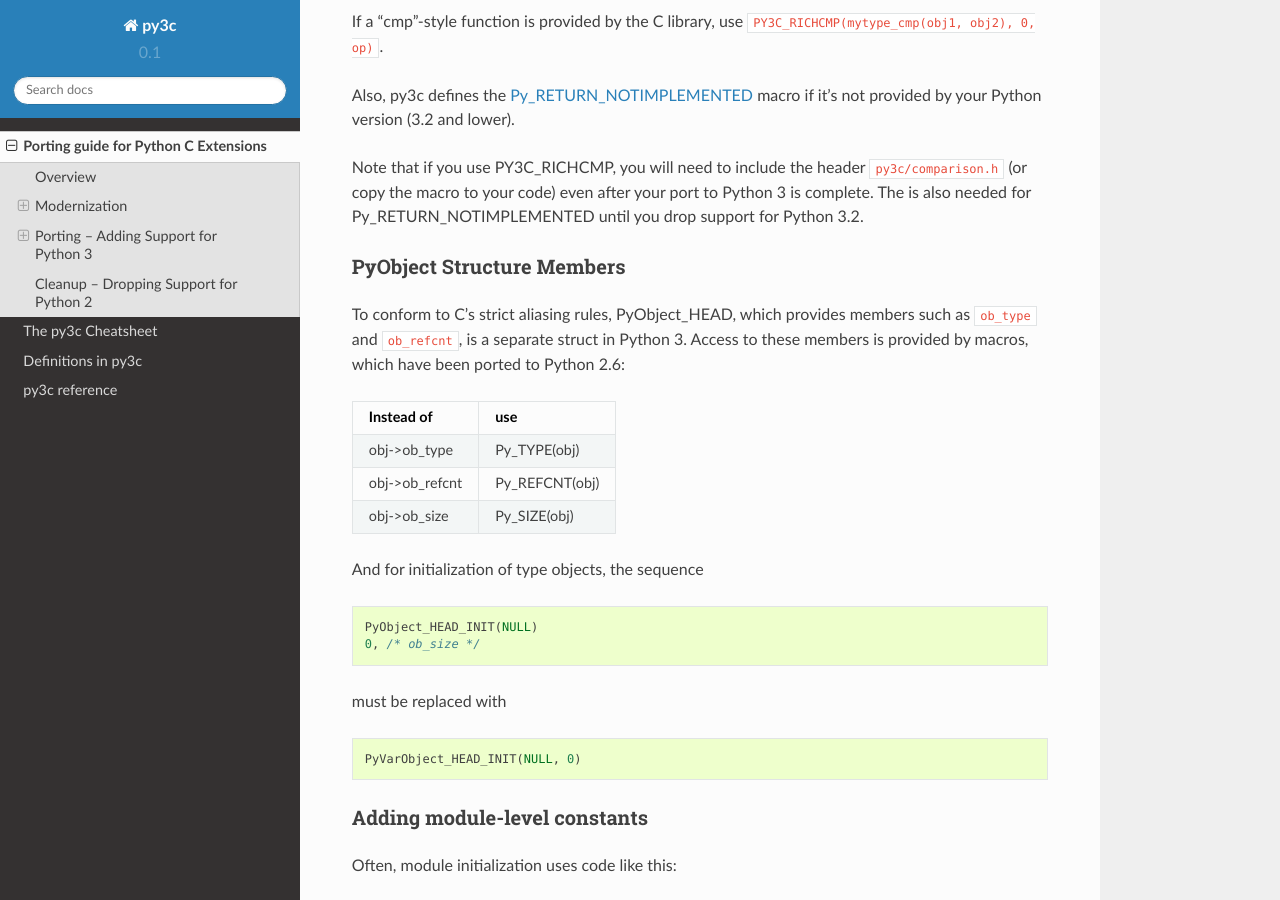
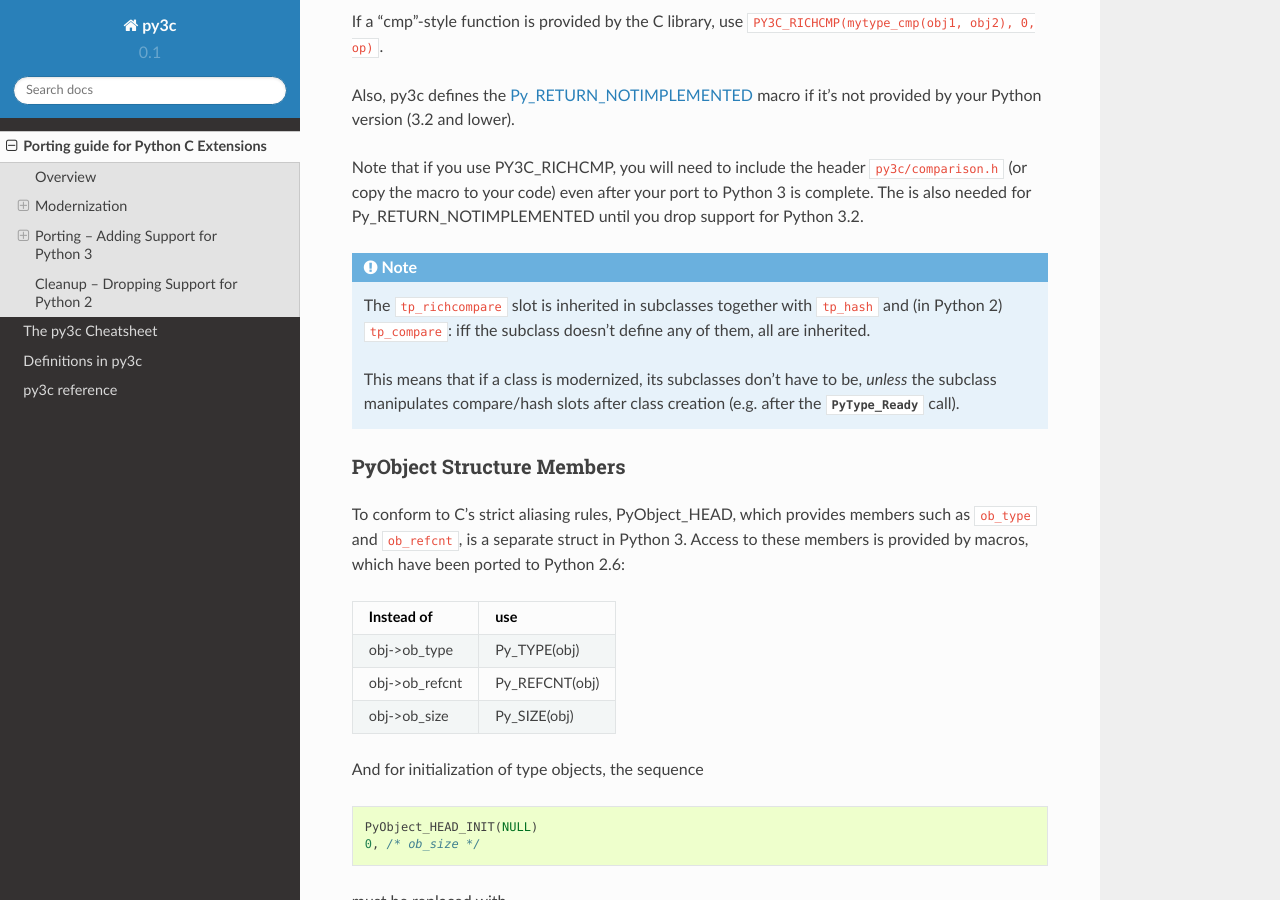
Before and after one commit to encukou/py3c, a Sphinx documentation site: the page built from doc/source/guide.rst, in a window 1280 px wide and 900 px high, scrolled down 2445 px. Built offline with Sphinx 7.4.7 and the Read the Docs theme 2.0.0, drawn with Linux system fonts in a browser that asks for light colours.

Commit message:
Add a note about tp_richcompare inheritance

```diff
--- a/doc/source/guide.rst
+++ b/doc/source/guide.rst
@@ -149,6 +149,17 @@ Note that if you use PY3C_RICHCMP, you will need to include the header
 to Python 3 is complete.
 The is also needed for Py_RETURN_NOTIMPLEMENTED until you drop support for
 Python 3.2.
+
+.. note::
+
+    The ``tp_richcompare`` slot is inherited in subclasses together with
+    ``tp_hash`` and (in Python 2) ``tp_compare``: iff
+    the subclass doesn't define any of them, all are inherited.
+
+    This means that if a class is modernized, its subclasses don't have to be,
+    *unless* the subclass manipulates compare/hash slots after
+    class creation (e.g. after the :c:func:`PyType_Ready <py3:PyType_Ready>`
+    call).
 
 
 .. index::
```
